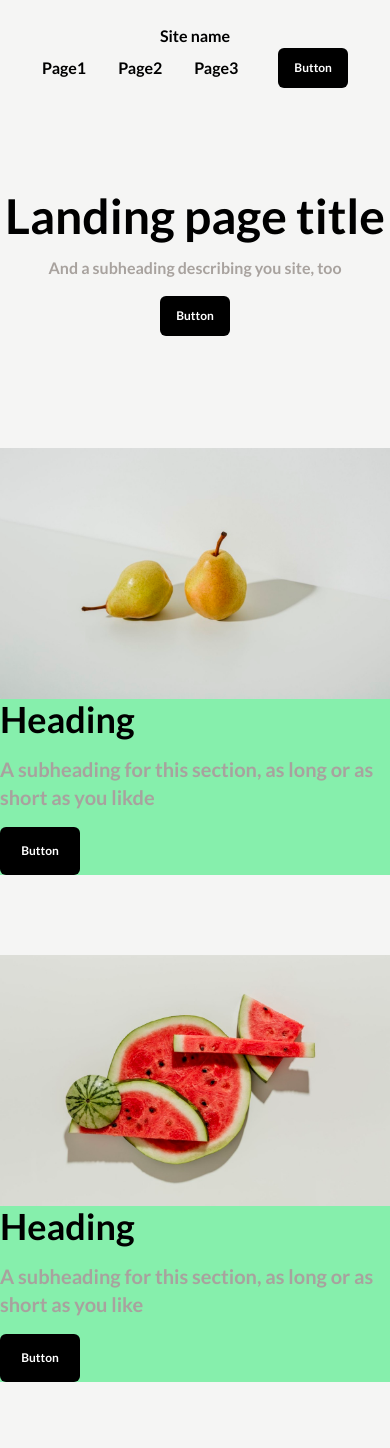
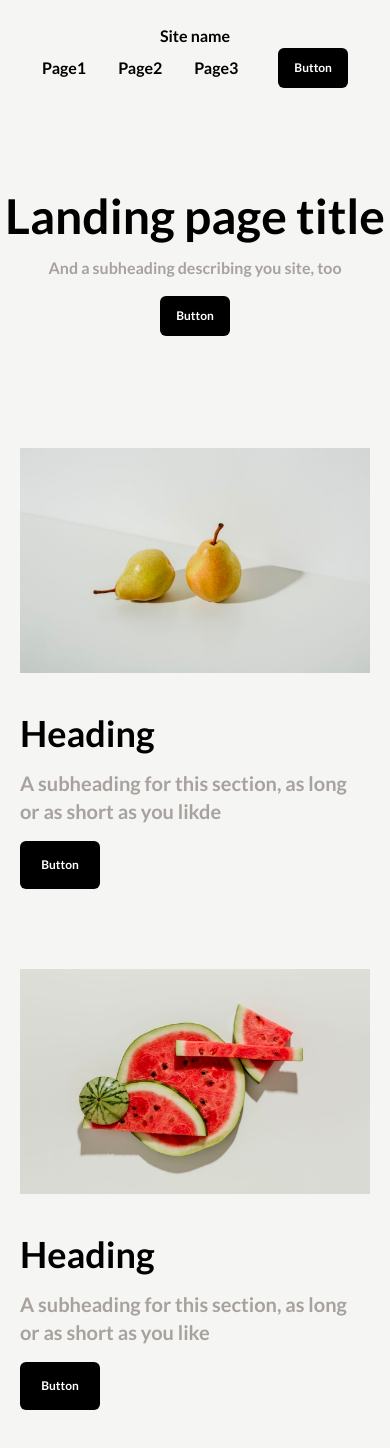
Before and after one commit to YM202c2100/figma-reproduction, a Next.js app: page / in a window 390 px wide. Shown: the top 1448 px of the page. Built offline with nearby package versions, Linux system fonts and the light colour scheme.

Commit message:
[update] mobileのスペーシング

```diff
--- a/app/components/cardGenerator.tsx
+++ b/app/components/cardGenerator.tsx
@@ -17,9 +17,9 @@ function CardGenerator(){
     return(<>
         {Cards.map((card, i) => {
             return(
-                <div key={card.src.src} className="mb-20 md:flex">
+                <div key={card.src.src} className="mx-5 mb-10 md:mb-20  md:flex">
                     <Image src={card.src} alt="Picture of OO" className="md:w-1/2 "/>
-                    <div className="flex-grow bg-green-300 flex flex-col justify-center">
+                    <div className="flex-grow py-10 flex flex-col justify-center">
                         <div className="text-4xl">{card.title}</div>
                         <div className="text-stone-400 text-xl my-4">{card.description}</div>
                         <button className="w-20 text-xs bg-black text-white px-5 py-4 rounded-md">Button</button>
```
